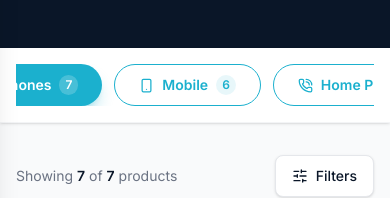
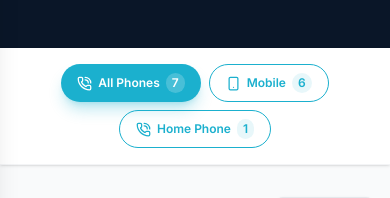
Before and after one commit to abahvictor360-sketch/oasisorchardtech-mysql, a React (Vite) app: page /shop in a window 390 px wide. Shown: the part 264-462 px from the top of the page. Built offline with nearby package versions, Linux system fonts and the light colour scheme; no server answers.

Commit message:
fix: shop category tabs wrap on mobile instead of overflowing

```diff
--- a/src/pages/shop/ShopPage.jsx
+++ b/src/pages/shop/ShopPage.jsx
@@ -102,7 +102,7 @@ export default function ShopPage() {
       {/* Category Tabs */}
       <div className="bg-white border-b border-gray-100 shadow-sm sticky top-16 z-20">
         <div className="max-w-7xl mx-auto px-4 py-4">
-          <div className="flex gap-3 overflow-x-auto scrollbar-hide justify-center">
+          <div className="flex flex-wrap gap-2 sm:gap-3 justify-center">
             {visibleTabs.map(tab => {
               const Icon = ICON_MAP[tab.icon] || PhoneCall;
               const count = tabCounts[tab.key] ?? 0;
@@ -112,7 +112,7 @@ export default function ShopPage() {
                   key={tab.key}
                   onClick={() => setActiveTab(tab.key)}
                   className={[
-                    'flex items-center gap-2 px-6 py-2.5 rounded-full text-sm font-semibold whitespace-nowrap transition-all duration-200 focus:outline-none flex-shrink-0',
+                    'flex items-center gap-1.5 sm:gap-2 px-4 sm:px-6 py-2 sm:py-2.5 rounded-full text-xs sm:text-sm font-semibold whitespace-nowrap transition-all duration-200 focus:outline-none',
                     isActive
                       ? 'bg-[#1bb0ce] text-white shadow-lg shadow-[#1bb0ce]/30'
                       : 'bg-transparent text-[#1bb0ce] border border-[#1bb0ce] hover:bg-[#1bb0ce]/10',
```
